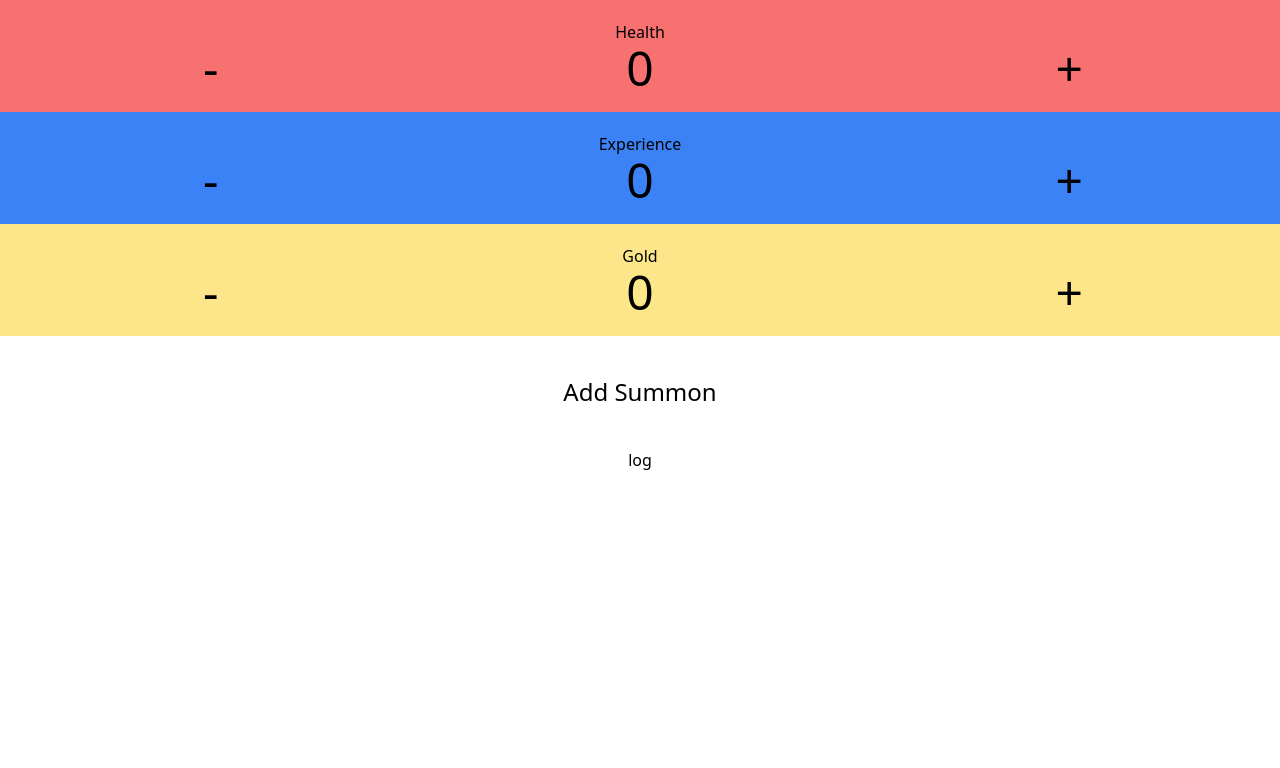
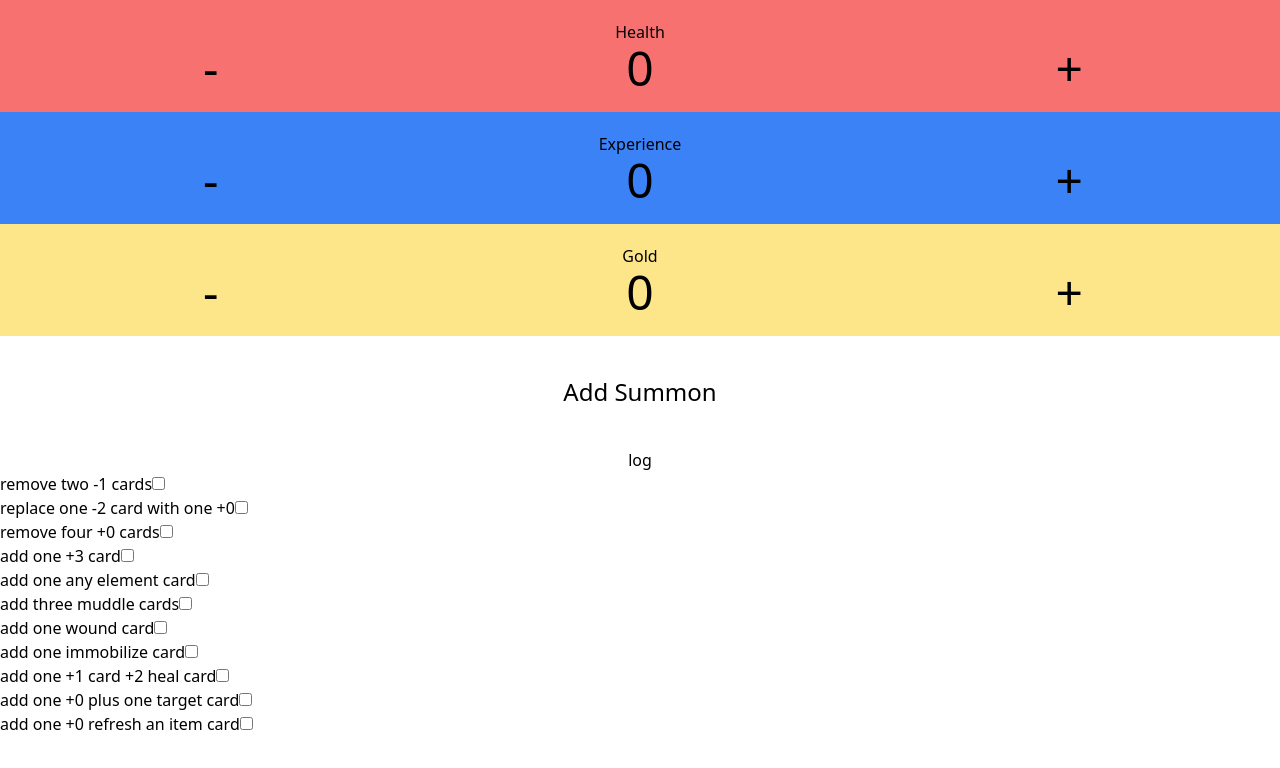
Before and after one commit to marks828/character-tracker, a React (Create React App) app: page / in a window 1280 px wide. Shown: the top 768 px of the page. Built offline with nearby package versions, Linux system fonts and the light colour scheme.

Commit message:
update perks to select single perk check box

```diff
--- a/src/stats/Character.js
+++ b/src/stats/Character.js
@@ -3,6 +3,7 @@ import Health from './Health';
 import Experience from './Experience';
 import Gold from './Gold';
 import Summons from './Summons';
+import Perks from './perks/Perks';
 
 function Character() {
 	return (
@@ -15,7 +16,9 @@ function Character() {
 			</div>
 			{/* end of character container div */}
 			{/* start of perks-and-stats div */}
-			<div id='perks-and-stats' className=''></div>
+			<div id='perks-and-stats' className=''>
+				<Perks />
+			</div>
 		</div>
 	);
 }
--- /dev/null
+++ b/src/stats/perks/Perks.js
@@ -0,0 +1,36 @@
+import { useState } from 'react';
+import { Tinkerer } from './Tinkerer';
+
+function Perks() {
+	const [perks, setPerks] = useState(Tinkerer);
+	// console.log('perks', perks[0].perkDescription);
+
+	function handlePerkClick(id) {
+		const newPerks = [...perks];
+		const perk = newPerks.find((perk) => perk.perkId === id);
+		perk.perkTaken = !perk.perkTaken;
+		setPerks(newPerks);
+		console.log('perk', perk);
+	}
+
+	return (
+		<div className='perks' id='tinkerer'>
+			{/* start of tinkerer perks */}
+			{perks.map((perk) => (
+				<div key={perk.perkId}>
+					<label htmlFor=''>
+						{perk.perkDescription}
+						<input
+							type='checkbox'
+							name=''
+							id={perk.PerkId}
+							onChange={() => handlePerkClick(perk.perkId)}
+						/>
+					</label>
+				</div>
+			))}
+		</div>
+	);
+}
+
+export default Perks;
--- /dev/null
+++ b/src/stats/perks/Tinkerer.js
@@ -0,0 +1,69 @@
+import { nanoid } from 'nanoid';
+export const Tinkerer = [
+	{
+		perkDescription: 'remove two -1 cards',
+		perkTaken: false,
+		perkId: nanoid(),
+		numberOfPerks: 2,
+	},
+	{
+		perkDescription: 'replace one -2 card with one +0',
+		perkTaken: false,
+		perkId: nanoid(),
+		numberOfPerks: 1,
+	},
+	{
+		perkDescription: 'remove four +0 cards',
+		perkTaken: false,
+		perkId: nanoid(),
+		numberOfPerks: 1,
+	},
+	{
+		perkDescription: 'add one +3 card',
+		perkTaken: false,
+		perkId: nanoid(),
+		numberOfPerks: 1,
+	},
+	{
+		perkDescription: 'add one any element card',
+		perkTaken: false,
+		perkId: nanoid(),
+		numberOfPerks: 1,
+	},
+	{
+		perkDescription: 'add three muddle cards',
+		perkTaken: false,
+		perkId: nanoid(),
+		numberOfPerks: 1,
+	},
+	{
+		perkDescription: 'add one wound card',
+		perkTaken: false,
+		perkId: nanoid(),
+		numberOfPerks: 1,
+	},
+	{
+		perkDescription: 'add one immobilize card',
+		perkTaken: false,
+		perkId: nanoid(),
+		numberOfPerks: 1,
+	},
+	{
+		perkDescription: 'add one +1 card +2 heal card',
+		perkTaken: false,
+		perkId: nanoid(),
+		numberOfPerks: 1,
+	},
+	{
+		perkDescription: 'add one +0 plus one target card',
+		perkTaken: false,
+		perkId: nanoid(),
+		numberOfPerks: 1,
+	},
+	{
+		perkDescription: 'add one +0 refresh an item card',
+		perkTaken: false,
+		perkId: nanoid(),
+		numberOfPerks: 1,
+	},
+];
```
